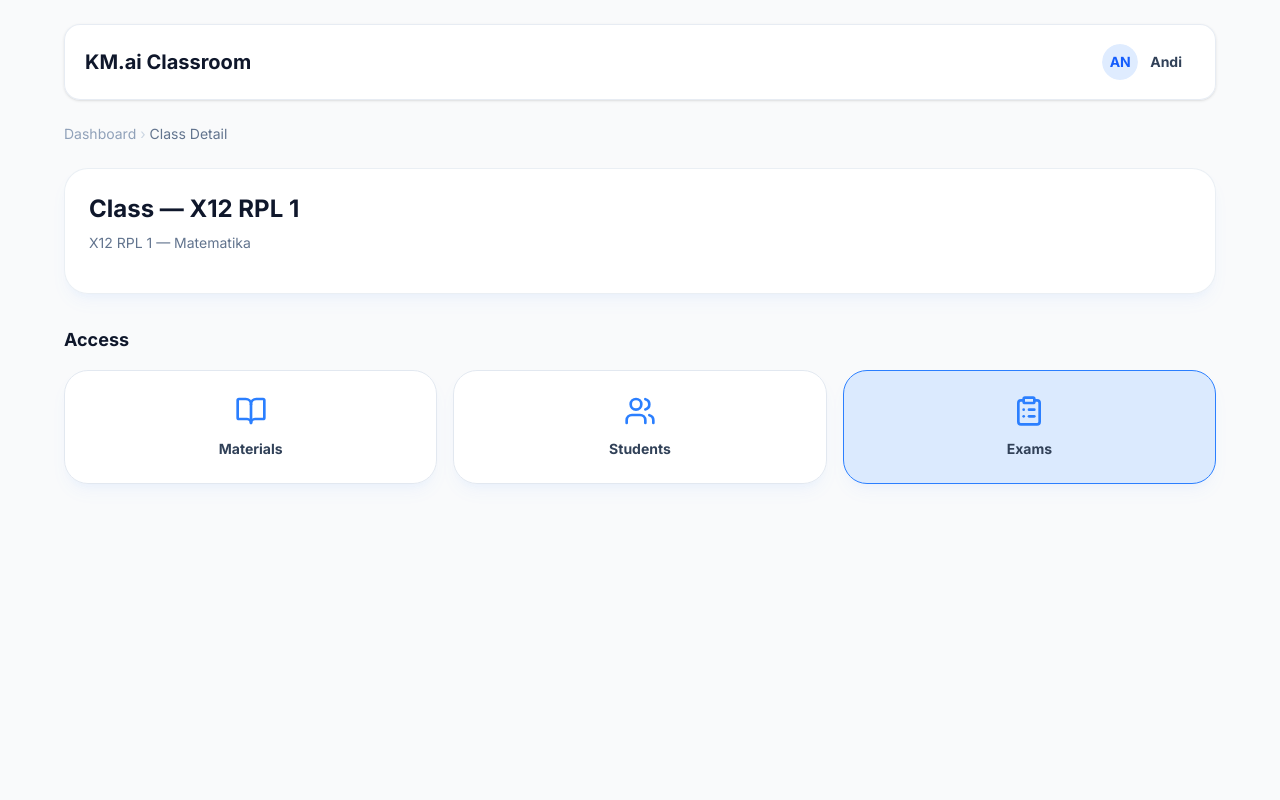
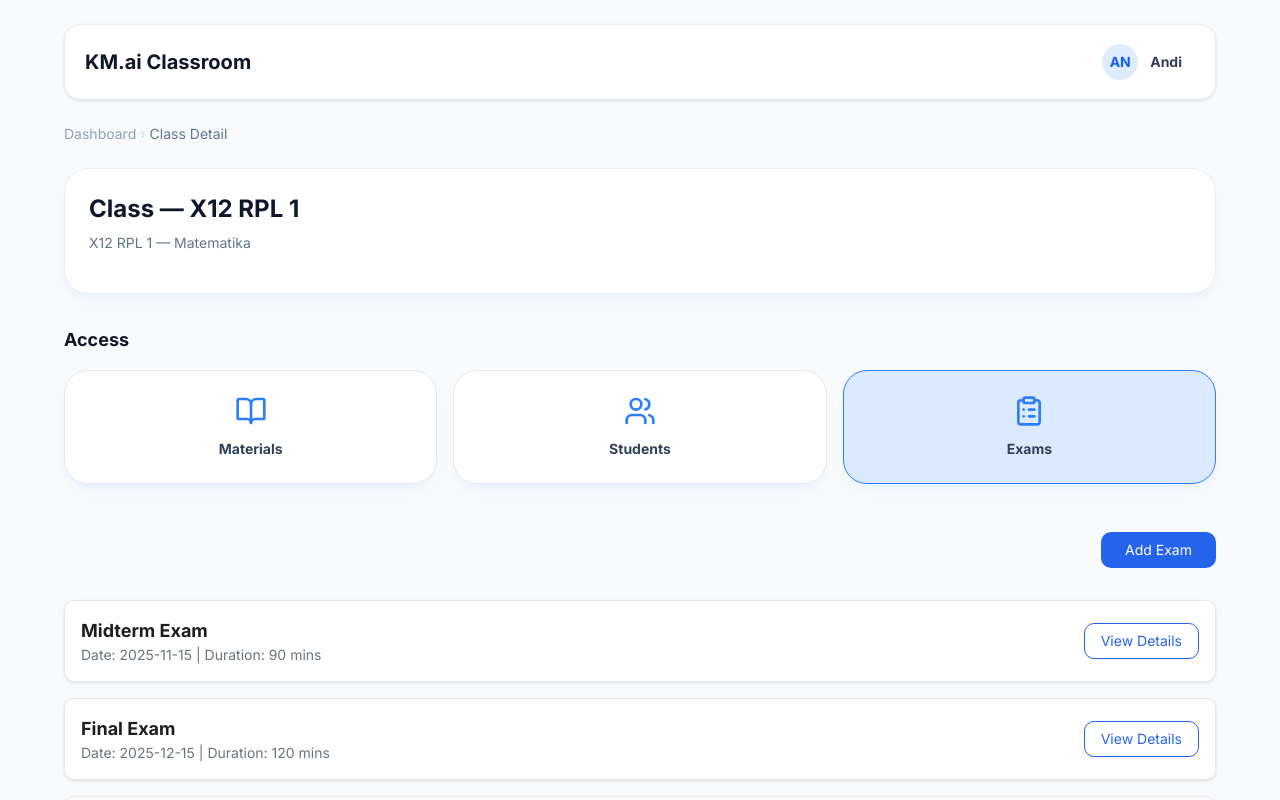
Before and after one commit to andidev30/kmai, a React (Vite) app in the folder km-fe/: page /dashboard/class in a window 1280 px wide. Both pictures are taken after a click on the button "Exams". Shown: the top 800 px of the page. Built offline with nearby package versions, Linux system fonts and the light colour scheme.

Commit message:
feat: add paginated exams tab

```diff
--- /dev/null
+++ b/km-fe/src/components/ExamListPage.tsx
@@ -0,0 +1,71 @@
+import { useState } from 'react';
+import { Card, CardTitle } from "@/components/ui/card"
+import { Button } from "@/components/ui/button"
+
+interface Exam {
+  id: string;
+  title: string;
+  date: string;
+  duration: number;
+}
+
+const initialExams: Exam[] = [
+  { id: '1', title: 'Midterm Exam', date: '2025-11-15', duration: 90 },
+  { id: '2', title: 'Final Exam', date: '2025-12-15', duration: 120 },
+  { id: '3', title: 'Quiz 1', date: '2025-10-20', duration: 30 },
+  { id: '4', title: 'Quiz 2', date: '2025-11-05', duration: 30 },
+];
+
+export function ExamListPage() {
+  const [currentPage, setCurrentPage] = useState(1);
+  const itemsPerPage = 3;
+
+  const indexOfLastItem = currentPage * itemsPerPage;
+  const indexOfFirstItem = indexOfLastItem - itemsPerPage;
+  const currentExams = initialExams.slice(indexOfFirstItem, indexOfLastItem);
+
+  return (
+    <div className="pt-4">
+      <div className="flex justify-end mb-8">
+        <Button className="bg-[#2563eb] hover:bg-[#1d4ed8] text-white rounded-lg px-6 py-2 transition-colors">
+          Add Exam
+        </Button>
+      </div>
+      <div className="grid gap-4">
+        {currentExams.map(exam => (
+          <Card key={exam.id} className="flex items-center justify-between p-4 shadow-sm rounded-lg border border-gray-200">
+            <div>
+              <CardTitle className="text-lg font-semibold text-[#1e1e1e]">{exam.title}</CardTitle>
+              <p className="text-sm text-[#6b7280]">Date: {exam.date} | Duration: {exam.duration} mins</p>
+            </div>
+            <Button
+              variant="outline"
+              className="border-[#2563eb] text-[#2563eb] hover:bg-[#2563eb] hover:text-white rounded-lg px-4 py-2 transition-colors"
+            >
+              View Details
+            </Button>
+          </Card>
+        ))}
+      </div>
+
+      {/* Pagination Controls */}
+      <div className="flex justify-between items-center mt-8">
+        <Button
+          onClick={() => setCurrentPage(prev => Math.max(1, prev - 1))}
+          disabled={currentPage === 1}
+          className="bg-[#2563eb] hover:bg-[#1d4ed8] text-white rounded-lg px-4 py-2 transition-colors"
+        >
+          Previous
+        </Button>
+        <span className="text-[#1e1e1e]">Page {currentPage} of {Math.ceil(initialExams.length / itemsPerPage)}</span>
+        <Button
+          onClick={() => setCurrentPage(prev => Math.min(Math.ceil(initialExams.length / itemsPerPage), prev + 1))}
+          disabled={currentPage === Math.ceil(initialExams.length / itemsPerPage)}
+          className="bg-[#2563eb] hover:bg-[#1d4ed8] text-white rounded-lg px-4 py-2 transition-colors"
+        >
+          Next
+        </Button>
+      </div>
+    </div>
+  );
+}
--- a/km-fe/src/pages/class/ClassDetailPage.tsx
+++ b/km-fe/src/pages/class/ClassDetailPage.tsx
@@ -4,6 +4,7 @@ import { type ComponentType, type SVGProps, useMemo } from "react"
 import { useNavigate, useSearchParams } from "react-router-dom"
 import { StudentListPage } from "@/components/StudentListPage"
 import { MaterialListPage } from "@/components/MaterialListPage"
+import { ExamListPage } from "@/components/ExamListPage"
 
 
 function ClassDetailPage() {
@@ -70,6 +71,12 @@ function ClassDetailPage() {
             <MaterialListPage />
           </section>
         )}
+
+        {activeTab === "exams" && (
+          <section className="space-y-4">
+            <ExamListPage />
+          </section>
+        )}
       </div>
     </main>
   )
```
